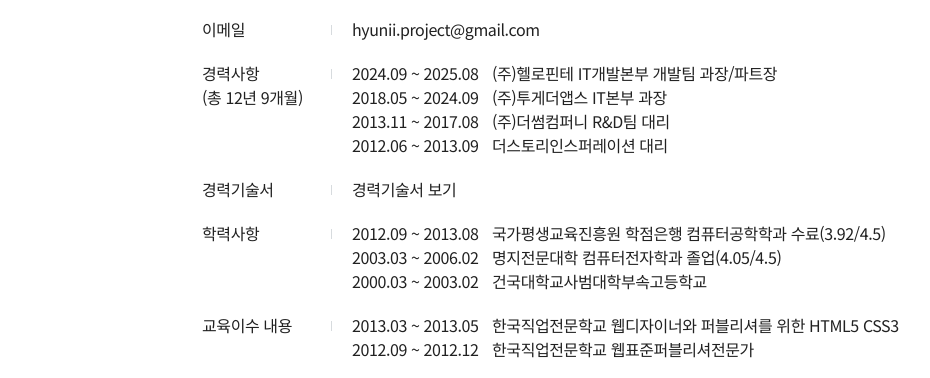
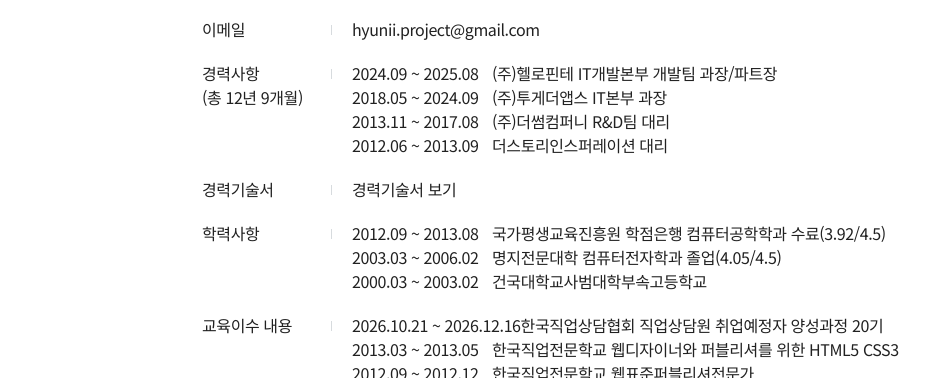
Before and after one commit to hyunii27/portfolio, a plain HTML site: page index.html in a window 1280 px wide. Shown: the part 334-712 px from the top of the page, without its empty margins (38-968 px from the left). Drawn offline with nearby package versions, Linux system fonts and the light colour scheme; a web font is replaced by a local one.

Commit message:
Update index.html
교육이수 내용 추가

```diff
--- a/index.html
+++ b/index.html
@@ -52,6 +52,7 @@
 			<dt>교육이수 내용</dt>
 			<dd>
 				<ol>
+					<li><span>2026.10.21 ~ 2026.12.16</span>한국직업상담협회 직업상담원 취업예정자 양성과정 20기</li>
 					<li><span>2013.03 ~ 2013.05</span>한국직업전문학교 웹디자이너와 퍼블리셔를 위한 HTML5 CSS3</li>
 					<li><span>2012.09 ~ 2012.12</span>한국직업전문학교 웹표준퍼블리셔전문가</li>
 				</ol>
```
